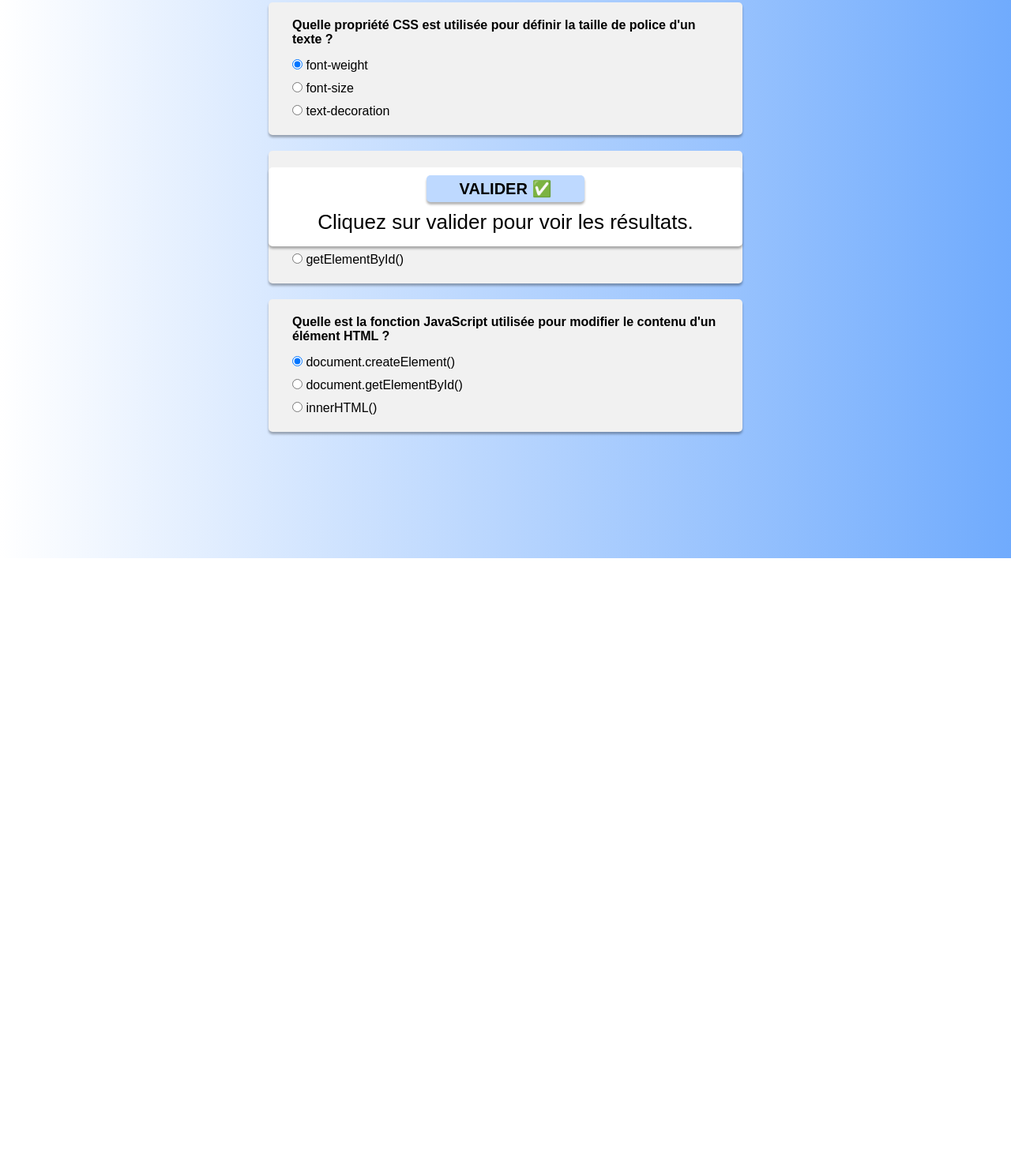
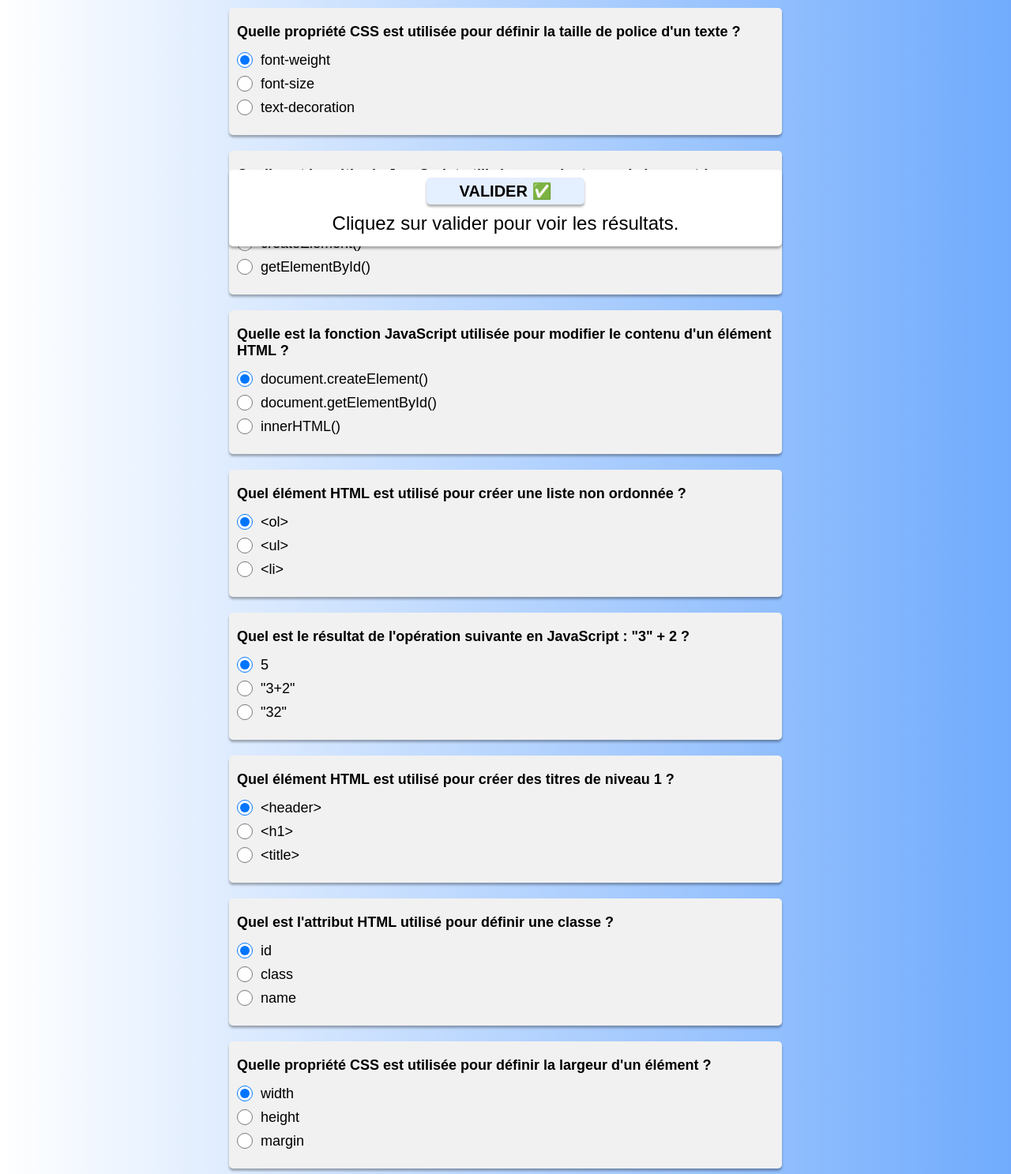
Before and after one commit to jimmy-clairy/2_quizz, a plain HTML site: page index.html in a window 1280 px wide. Shown: the part 473-1960 px from the top of the page at 79% size. Before the commit the page ends 1180 px from the top, so only its background shows below. Drawn offline with Linux system fonts and the light colour scheme.

Commit message:
Finish Quiz

```diff
--- a/app.js
+++ b/app.js
@@ -1,11 +1,9 @@
-const responses = ["b", "a", "b", "a", "c"];
+const responses = ["b", "a", "b", "a", "c", "b", "c", "b", "b", "a"];
 const emojis = ["👎", "😭", "👀", "✨", "✔️", "🎉"];
 const color = ["red", "orange", "purple", "blue", "yellowgreen", "green"];
 
 const form = document.querySelector('form')
-const inputs = document.querySelectorAll('input[type="radio"]')
 const questionBlock = document.querySelectorAll('.question-block')
-const [titleResult, mark] = document.querySelectorAll('.results p')
 
 form.addEventListener('submit', (e) => {
     e.preventDefault()
@@ -14,11 +12,8 @@ form.addEventListener('submit', (e) => {
 
 function resultQuestion() {
     const results = []
-    for (const input of inputs) {
-        if (input.checked) {
-            results.push(input.value)
-        }
-    }
+    const allChecked = document.querySelectorAll('input[type="radio"]:checked')
+    allChecked.forEach((c) => results.push(c.value))
     return results
 }
 
@@ -42,8 +37,19 @@ function compareResponse() {
     showResult(score)
 }
 
+const [titleResult, mark] = document.querySelectorAll('.results p')
+
 function showResult(score) {
+    let scoreMore5 = (Math.round(score / 2))
+
     titleResult.textContent = score === responses.length ? '🥳 Youpi 🥳' : 'Retentez votre chance'
-    mark.textContent = `${emojis.at(score)} Vous avez ${score}/${responses.length} bonne reponse ${emojis.at(score)}`
-    mark.style.color = color.at(score)
+    mark.textContent = `${emojis[scoreMore5]} Vous avez ${score}/${responses.length} bonne reponse ${emojis[scoreMore5]}`
+    mark.style.color = color.at(scoreMore5)
 }
+
+// RESET COLOR BACKGROUND
+const radioInputs = document.querySelectorAll('input[type="radio"]')
+
+radioInputs.forEach(radioInput => radioInput.addEventListener('input', () => {
+    radioInput.parentNode.parentNode.classList.remove("goodResponse", "wrongResponse")
+}))
--- a/index.html
+++ b/index.html
@@ -17,11 +17,10 @@
   </h1>
 
   <div class="global-container">
-
+    <!-- QUESTION 1 -->
     <form class="quiz-form">
       <div class="question-block">
-        <h4>Quelle propriété CSS est utilisée pour définir la couleur de fond d'un élément ?</h4>
-
+        <h2>Quelle propriété CSS est utilisée pour définir la couleur de fond d'un élément ?</h2>
         <div>
           <input type="radio" id="q1-1" name="q1" value="a" checked>
           <label for="q1-1">color</label>
@@ -37,9 +36,9 @@
           <label for="q1-3">font-family</label>
         </div>
       </div>
-
+      <!-- QUESTION 2 -->
       <div class="question-block">
-        <h4>Quelle est la fonction JavaScript utilisée pour ajouter un élément à une page web ?</h4>
+        <h2>Quelle est la fonction JavaScript utilisée pour ajouter un élément à une page web ?</h2>
         <div>
           <input type="radio" id="q2-1" name="q2" value="a" checked>
           <label for="q2-1">document.createElement()</label>
@@ -55,9 +54,9 @@
           <label for="q2-3">document.querySelector()</label>
         </div>
       </div>
-
+      <!-- QUESTION 3 -->
       <div class="question-block">
-        <h4>Quelle propriété CSS est utilisée pour définir la taille de police d'un texte ?</h4>
+        <h2>Quelle propriété CSS est utilisée pour définir la taille de police d'un texte ?</h2>
         <div>
           <input type="radio" id="q3-1" name="q3" value="a" checked>
           <label for="q3-1">font-weight</label>
@@ -73,10 +72,9 @@
           <label for="q3-3">text-decoration</label>
         </div>
       </div>
-
+      <!-- QUESTION 4 -->
       <div class="question-block">
-        <h4>Quelle est la méthode JavaScript utilisée pour ajouter un événement à un élément ?</h4>
-
+        <h2>Quelle est la méthode JavaScript utilisée pour ajouter un événement à un élément ?</h2>
         <div>
           <input type="radio" id="q4-1" name="q4" value="a" checked>
           <label for="q4-1">addEventListener()</label>
@@ -92,9 +90,9 @@
           <label for="q4-3">getElementById()</label>
         </div>
       </div>
-
+      <!-- QUESTION 5 -->
       <div class="question-block">
-        <h4>Quelle est la fonction JavaScript utilisée pour modifier le contenu d'un élément HTML ?</h4>
+        <h2>Quelle est la fonction JavaScript utilisée pour modifier le contenu d'un élément HTML ?</h2>
         <div>
           <input type="radio" id="q5-1" name="q5" value="a" checked>
           <label for="q5-1">document.createElement()</label>
@@ -110,6 +108,97 @@
           <label for="q5-3">innerHTML()</label>
         </div>
       </div>
+      <!-- QUESTION 6 -->
+      <div class="question-block">
+        <h2>Quel élément HTML est utilisé pour créer une liste non ordonnée ?</h2>
+        <div>
+          <input type="radio" id="q6-1" name="q6" value="a" checked>
+          <label for="q6-1">&lt;ol&gt;</label>
+        </div>
+
+        <div>
+          <input type="radio" id="q6-2" name="q6" value="b">
+          <label for="q6-2">&lt;ul&gt;</label>
+        </div>
+
+        <div>
+          <input type="radio" id="q6-3" name="q6" value="c">
+          <label for="q6-3">&lt;li&gt;</label>
+        </div>
+      </div>
+      <!-- QUESTION 7 -->
+      <div class="question-block">
+        <h2>Quel est le résultat de l'opération suivante en JavaScript : "3" + 2 ?</h2>
+        <div>
+          <input type="radio" id="q7-1" name="q7" value="a" checked>
+          <label for="q7-1">5</label>
+        </div>
+
+        <div>
+          <input type="radio" id="q7-2" name="q7" value="b">
+          <label for="q7-2">"3+2"</label>
+        </div>
+
+        <div>
+          <input type="radio" id="q7-3" name="q7" value="c">
+          <label for="q7-3">"32"</label>
+        </div>
+      </div>
+      <!-- QUESTION 8 -->
+      <div class="question-block">
+        <h2>Quel élément HTML est utilisé pour créer des titres de niveau 1 ?</h2>
+        <div>
+          <input type="radio" id="q8-1" name="q8" value="a" checked>
+          <label for="q8-1">&lt;header&gt;</label>
+        </div>
+
+        <div>
+          <input type="radio" id="q8-2" name="q8" value="b">
+          <label for="q8-2">&lt;h1&gt;</label>
+        </div>
+
+        <div>
+          <input type="radio" id="q8-3" name="q8" value="c">
+          <label for="q8-3">&lt;title&gt;</label>
+        </div>
+      </div>
+      <!-- QUESTION 9 -->
+      <div class="question-block">
+        <h2>Quel est l'attribut HTML utilisé pour définir une classe ?</h2>
+        <div>
+          <input type="radio" id="q9-1" name="q9" value="a" checked>
+          <label for="q9-1">id</label>
+        </div>
+
+        <div>
+          <input type="radio" id="q9-2" name="q9" value="b">
+          <label for="q9-2">class</label>
+        </div>
+
+        <div>
+          <input type="radio" id="q9-3" name="q9" value="c">
+          <label for="q9-3">name</label>
+        </div>
+      </div>
+
+      <!-- QUESTION 10 -->
+      <div class="question-block">
+        <h2>Quelle propriété CSS est utilisée pour définir la largeur d'un élément ?</h2>
+        <div>
+          <input type="radio" id="q10-1" name="q10" value="a" checked>
+          <label for="q10-1">width</label>
+        </div>
+
+        <div>
+          <input type="radio" id="q10-2" name="q10" value="b">
+          <label for="q10-2">height</label>
+        </div>
+
+        <div>
+          <input type="radio" id="q10-3" name="q10" value="c">
+          <label for="q10-3">margin</label>
+        </div>
+      </div>
 
       <div class="results">
         <button type="submit">VALIDER ✅</button>
--- a/style.css
+++ b/style.css
@@ -25,12 +25,6 @@ h1 {
   font-size: 2.5rem;
 }
 
-@media (min-width:500px) {
-  h1 {
-    font-size: 3.5rem;
-  }
-}
-
 h1 span {
   font-weight: bold;
   color: #ffffff;
@@ -53,19 +47,33 @@ h1 span:nth-child(3) {
 .question-block {
   background: #f1f1f1;
   width: 90%;
-  max-width: 60rem;
+  max-width: 70rem;
   margin: 2rem auto;
-  padding: 2rem 3rem 1rem;
+  padding: 2rem 1rem;
   border-radius: 0.5rem;
   box-shadow: 0 3px 3px rgba(0, 0, 0, 0.3);
 }
 
-h4 {
-  margin-bottom: 1.5rem;
+.question-block>div {
+  display: flex;
+  align-items: center;
+}
+
+h2 {
+  margin-bottom: 1rem;
+  font-size: 1.8rem;
+}
+
+label,
+input {
+  cursor: pointer;
+  font-size: 1.8rem;
 }
 
 input[type="radio"] {
-  margin-bottom: 1.5rem;
+  width: 2rem;
+  height: 2rem;
+  margin: 0.5rem 1rem 0.5rem 0;
 }
 
 button {
@@ -77,7 +85,7 @@ button {
   cursor: pointer;
   border-radius: 0.5rem;
   box-shadow: 0 3px 3px rgba(0, 0, 0, 0.3);
-  background: #bed9ff;
+  background: #e4efff;
   font-weight: bold;
   font-size: 2rem;
 }
@@ -92,42 +100,22 @@ button:hover {
   left: 50%;
   transform: translateX(-50%);
   background: #fff;
-  max-width: 60rem;
-  width: 90%;
+  max-width: 70rem;
+  width: 100%;
   padding: 1rem 0.5rem;
   margin: 1.5rem auto;
-  border-radius: 0.5rem;
   text-align: center;
   box-shadow: 0 3px 3px rgba(0, 0, 0, 0.3);
 }
 
 .help {
-  font-size: 2rem;
+  font-size: 1.8rem;
 }
 
 .mark {
+  font-size: 1.6rem;
   margin-top: 0.5rem;
   font-weight: bold;
-}
-
-@media (min-width:370px) {
-  .help {
-    font-size: 2.4rem;
-  }
-
-  .mark {
-    font-size: 1.8rem;
-  }
-}
-
-@media (min-width:420px) {
-  .help {
-    font-size: 2.6rem;
-  }
-
-  .mark {
-    font-size: 2rem;
-  }
 }
 
 .goodResponse {
@@ -148,3 +136,39 @@ button:hover {
     transform: translateX(0.5rem);
   }
 }
+
+@media (min-width:370px) {
+  .help {
+    font-size: 2.2rem;
+  }
+
+  .mark {
+    font-size: 1.8rem;
+  }
+}
+
+@media (min-width:420px) {
+  .help {
+    font-size: 2.4rem;
+  }
+
+  .mark {
+    font-size: 2rem;
+  }
+}
+
+@media (min-width:500px) {
+  h1 {
+    font-size: 3.5rem;
+  }
+
+  .mark {
+    font-size: 2.4rem;
+  }
+}
+
+@media (min-width:700px) {
+  .results {
+    border-radius: 0.5rem;
+  }
+}
```
